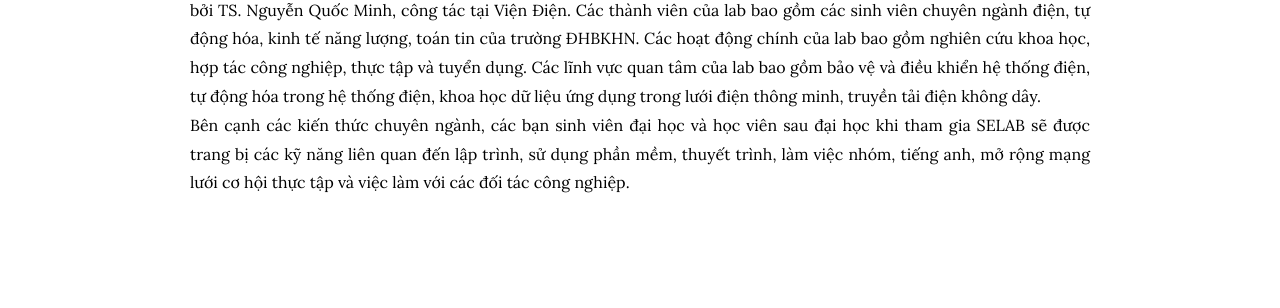
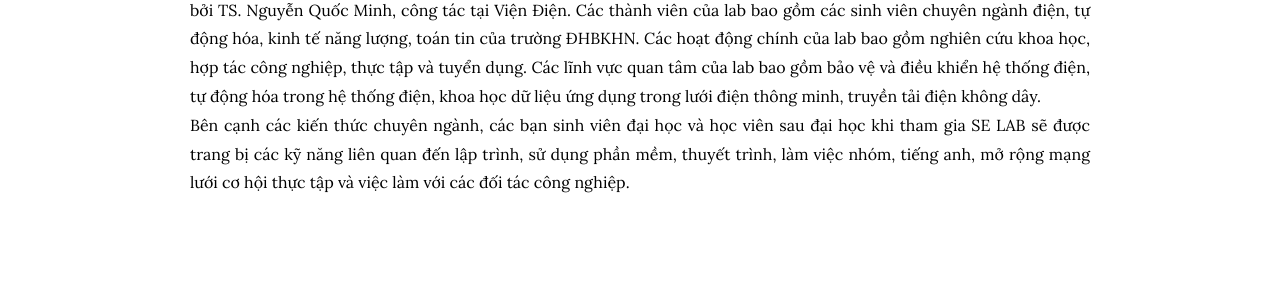
Before and after one commit to selabhust/home, a Jekyll site: the page built from index.md, in a window 1280 px wide. Shown: the part 376-684 px from the top of the page. Built offline with Jekyll 4.4.1, drawn with Linux system fonts in a browser that asks for light colours; nearby versions of some CDN libraries.

Commit message:
Update index.md

```diff
--- a/index.md
+++ b/index.md
@@ -9,4 +9,4 @@ nav:
 # SE LAB
 
 Xin chào các bạn đã ghé thăm website của SE LAB, trường Đại học Bách Khoa Hà Nội. Lab được thành lập vào năm 2019 bởi TS. Nguyễn Quốc Minh, công tác tại Viện Điện. Các thành viên của lab bao gồm các sinh viên chuyên ngành điện, tự động hóa, kinh tế năng lượng, toán tin của trường ĐHBKHN. Các hoạt động chính của lab bao gồm nghiên cứu khoa học, hợp tác công nghiệp, thực tập và tuyển dụng. Các lĩnh vực quan tâm của lab bao gồm bảo vệ và điều khiển hệ thống điện, tự động hóa trong hệ thống điện, khoa học dữ liệu ứng dụng trong lưới điện thông minh, truyền tải điện không dây. <br>
-Bên cạnh các kiến thức chuyên ngành, các bạn sinh viên đại học và học viên sau đại học khi tham gia SELAB sẽ được trang bị các kỹ năng liên quan đến lập trình, sử dụng phần mềm, thuyết trình, làm việc nhóm, tiếng anh, mở rộng mạng lưới cơ hội thực tập và việc làm với các đối tác công nghiệp.
+Bên cạnh các kiến thức chuyên ngành, các bạn sinh viên đại học và học viên sau đại học khi tham gia SE LAB sẽ được trang bị các kỹ năng liên quan đến lập trình, sử dụng phần mềm, thuyết trình, làm việc nhóm, tiếng anh, mở rộng mạng lưới cơ hội thực tập và việc làm với các đối tác công nghiệp.
```
